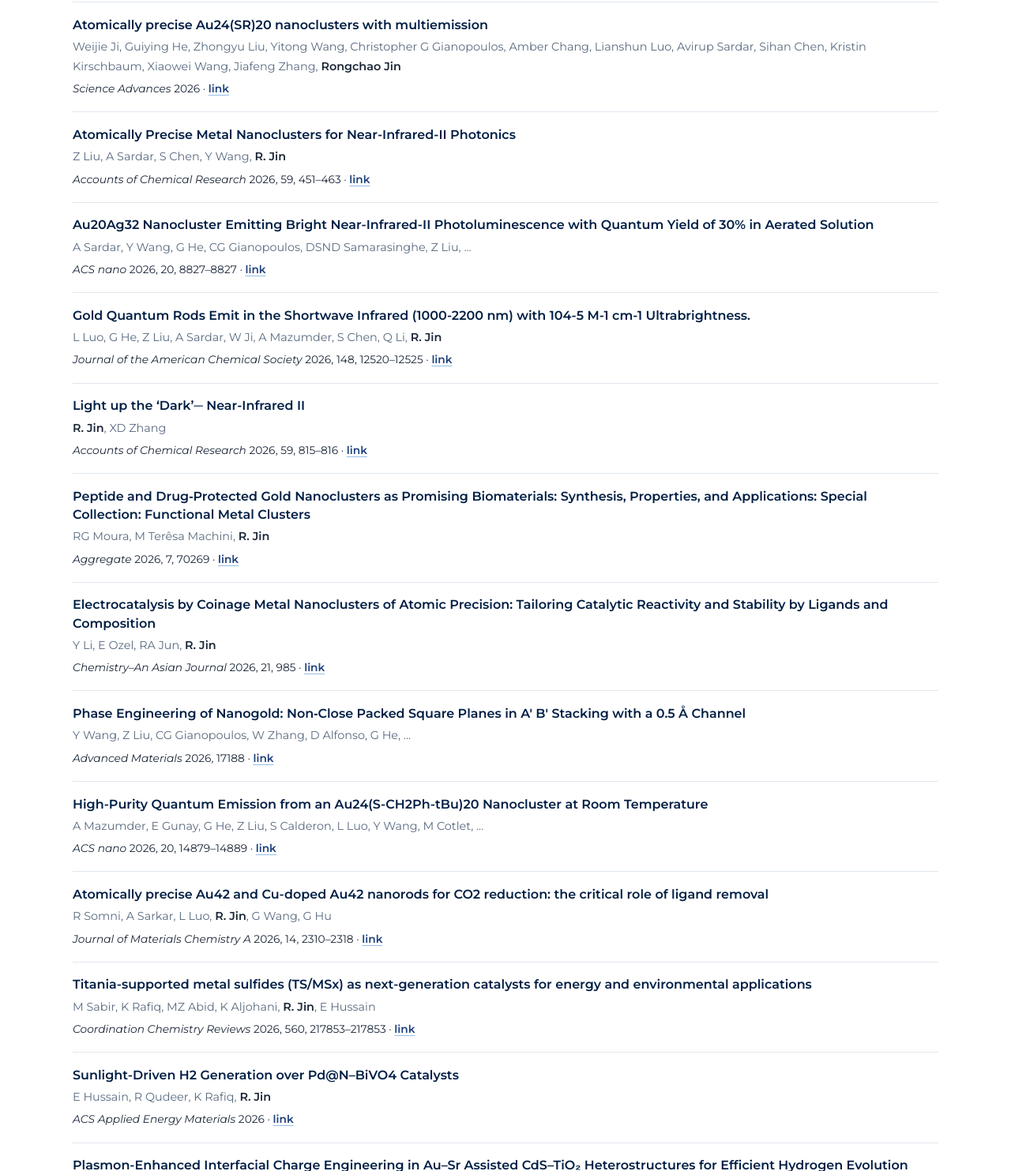
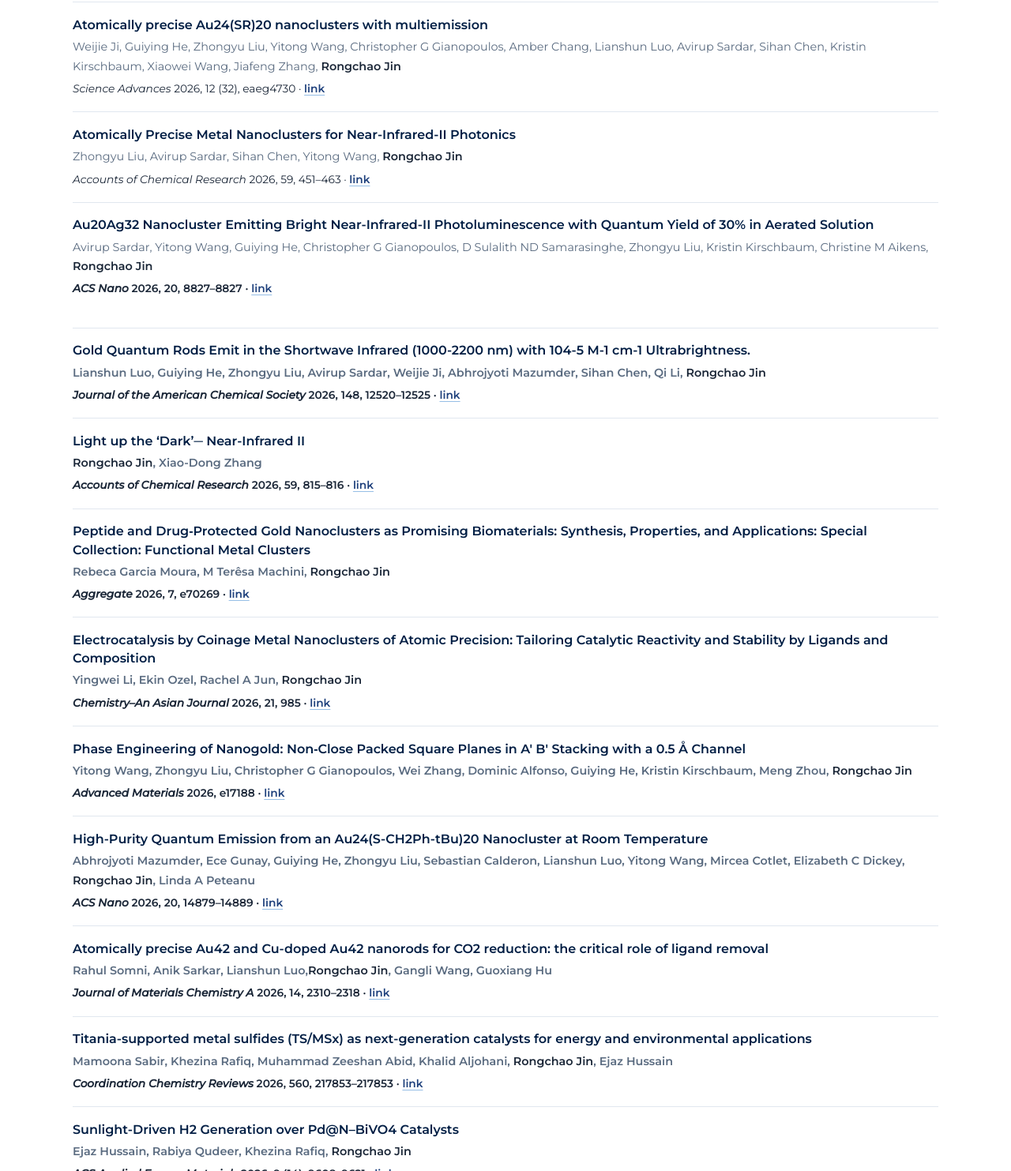
Before and after one commit to heguiying-design/rongchao, a plain HTML site: page publications.html in a window 1280 px wide. Shown: the part 1317-2800 px from the top of the page at 79% size. Drawn offline with Linux system fonts and the light colour scheme.

Commit message:
Update publications.html

```diff
--- a/publications.html
+++ b/publications.html
@@ -59,7 +59,7 @@
         <div>
           <div class="pub-title">Atomically precise nanoclusters of coinage metals for photothermal energy conversion: recent progress and biomedical applications</div>
           <div class="pub-authors">Abhrojyoti Mazumder, Zhongyu Liu, <strong>Rongchao Jin</strong></div>
-          <div class="pub-meta"><span class="journal">Nanoscale</span> 2026 · <a href="https://pubs.rsc.org/nr/article/18/40/21611/1361391">link</a></div>
+          <div class="pub-meta"><span class="journal">Nanoscale</span> 2026, 18 (40), 21611-21641 · <a href="https://pubs.rsc.org/nr/article/18/40/21611/1361391">link</a></div>
         </div>
        </li>
       <li class="pub">
@@ -67,7 +67,15 @@
         <div>
           <div class="pub-title">One‐End‐Truncated Au52 and Au70 Quantum Rods: High‐Quantum‐Yield NIR‐II Emitters With Aspect‐Ratio‐Dominated Photophysics</div>
           <div class="pub-authors">Lianshun Luo, Avirup Sardar, Guiying He, Abhrojyoti Mazumder, Guoxiang Hu, Gangli Wang, <strong>Rongchao Jin</strong></div>
-          <div class="pub-meta"><span class="journal">Angewandte Chemie International Edition</span> 2026 · <a href="https://onlinelibrary.wiley.com/doi/full/10.1002/anie.1815171">link</a></div>
+          <div class="pub-meta"><span class="journal">Angewandte Chemie International Edition</span> 2026, 65 (42), e1815171 · <a href="https://onlinelibrary.wiley.com/doi/full/10.1002/anie.1815171">link</a></div>
+        </div>
+       </li>
+       <li class="pub">
+        <span class="pub-year">·</span>
+        <div>
+          <div class="pub-title">Excitation-Wavelength-Dependent Dual Emission in Au42 Quantum Rods</div>
+          <div class="pub-authors">Guiying He, Lianshun Luo, Mircea Cotlet, Guoxiang Hu, Gangli Wang, <strong>Rongchao Jin</strong></div>
+          <div class="pub-meta"><span class="journal">Nano Letters</span> 2026, 26 (41), 14409–14417 · <a href="https://pubs.acs.org/nalefd/article/doi/10.1021/acs.nanolett.6c04058/5449096">link</a></div>
         </div>
        </li>
       <li class="pub">
@@ -75,7 +83,7 @@
         <div>
           <div class="pub-title">Mechanism of Multiple Emission in Gold Quantum Boxes and Design Rules for Strong Near-Infrared Luminescence</div>
           <div class="pub-authors">Kang Li, Yitong Wang, Pu Wang, <strong>Rongchao Jin</strong></div>, Yong Pei
-          <div class="pub-meta"><span class="journal">ACS Nano</span> 2026 · <a href="https://pubs.acs.org/ancac3/article/20/39/26599/5434917">link</a></div>
+          <div class="pub-meta"><span class="journal">ACS Nano</span> 2026, 20 (39), 26599-26611 · <a href="https://pubs.acs.org/ancac3/article/20/39/26599/5434917">link</a></div>
         </div>
        </li>
       <li class="pub">
@@ -83,39 +91,30 @@
         <div>
           <div class="pub-title">Gold quantum rods: modulation of singlet and triplet Exciton populations by the Rod length</div>
           <div class="pub-authors">Guiying He, Lianshun Luo, Avirup Sardar, Weijie Ji, Mircea Cotlet, <strong>Rongchao Jin</strong></div>
-          <div class="pub-meta"><span class="journal">Journal American Chemical Society</span> 2026 · <a href="https://pubs.acs.org/jacsat/article/148/33/36062/5253494">link</a></div>
+          <div class="pub-meta"><span class="journal">Journal American Chemical Society</span> 2026, 148 (33), 36062-36070· <a href="https://pubs.acs.org/jacsat/article/148/33/36062/5253494">link</a></div>
         </div>
        </li>
       <li class="pub">
         <span class="pub-year">·</span>
         <div>
-          <div class="pub-title">Excitation-Wavelength-Dependent Dual Emission in Au42 Quantum Rods</div>
-          <div class="pub-authors">Guiying He, Lianshun Luo, Mircea Cotlet, Guoxiang Hu, Gangli Wang, <strong>Rongchao Jin</strong></div>
-          <div class="pub-meta"><span class="journal">Nano Letters</span> 2026 · <a href="https://pubs.acs.org/nalefd/article/doi/10.1021/acs.nanolett.6c04058/5449096">link</a></div>
+          <div class="pub-title">High-Entropy Materials as Catalysts for Alcohol and Polyol Electro-oxidation: Advances, Mechanisms, and Future Perspectives</div>
+          <div class="pub-authors">Arslan Hameed, Sanaa Javed, Irsa Tariq, Peng Li, Muhammad Arif Nadeem, <strong>R. Jin</strong></div>
+          <div class="pub-meta"><span class="journal">ACS Catalysis</span> 2026, 16 (3), 1802-1831 · <a href="https://pubs.acs.org/accacs/article/16/3/1802/5080995">link</a></div>
         </div>
        </li>
       <li class="pub">
-        <span class="pub-year">·</span>
-        <div>
-          <div class="pub-title">High-Entropy Materials as Catalysts for Alcohol and Polyol Electro-oxidation: Advances, Mechanisms, and Future Perspectives</div>
-          <div class="pub-authors">A Hameed, S Javed, I Tariq, P Li, MA Nadeem, <strong>R. Jin</strong></div>
-          <div class="pub-meta"><span class="journal">ACS Catalysis</span> 2026 · <a href="https://scholar.google.com/citations?view_op=view_citation&amp;hl=en&amp;user=vveoESoAAAAJ&amp;cstart=300&amp;pagesize=100&amp;citation_for_view=vveoESoAAAAJ:mSnHxa73OtAC">link</a></div>
-        </div>
-       </li>
-            <li class="pub">
         <span class="pub-year">·</span>
         <div>
           <div class="pub-title">Atomically precise Au24(SR)20 nanoclusters with multiemission</div>
           <div class="pub-authors">Weijie Ji, Guiying He, Zhongyu Liu, Yitong Wang, Christopher G Gianopoulos, Amber Chang, Lianshun Luo, Avirup Sardar, Sihan Chen, Kristin Kirschbaum, Xiaowei Wang, Jiafeng Zhang, <strong>Rongchao Jin</strong></div>
-          <div class="pub-meta"><span class="journal">Science Advances </span> 2026 · <a href="https://www.science.org/doi/full/10.1126/sciadv.aeg4730">link</a></div>
-        </div>
-      </li>
-      <li class="pub">
-        <span class="pub-year">·</span>
-
-        <div>
+          <div class="pub-meta"><span class="journal">Science Advances </span> 2026, 12 (32), eaeg4730 · <a href="https://www.science.org/doi/full/10.1126/sciadv.aeg4730">link</a></div>
+        </div>
+      </li>
+      <li class="pub">
+        <span class="pub-year">·</span>
+       <div>
           <div class="pub-title">Atomically Precise Metal Nanoclusters for Near-Infrared-II Photonics</div>
-          <div class="pub-authors">Z Liu, A Sardar, S Chen, Y Wang, <strong>R. Jin</strong></div>
+          <div class="pub-authors">Zhongyu Liu, Avirup Sardar, Sihan Chen, Yitong Wang, <strong>Rongchao Jin</strong></div>
           <div class="pub-meta"><span class="journal">Accounts of Chemical Research</span> 2026, 59, 451–463 · <a href="https://doi.org/10.1021/acs.accounts.5c00782">link</a></div>
         </div>
       </li>
@@ -123,130 +122,130 @@
         <span class="pub-year">·</span>
         <div>
           <div class="pub-title">Au20Ag32 Nanocluster Emitting Bright Near-Infrared-II Photoluminescence with Quantum Yield of 30% in Aerated Solution</div>
-          <div class="pub-authors">A Sardar, Y Wang, G He, CG Gianopoulos, DSND Samarasinghe, Z Liu, ...</div>
-          <div class="pub-meta"><span class="journal">ACS nano</span> 2026, 20, 8827–8827 · <a href="https://scholar.google.com/citations?view_op=view_citation&amp;hl=en&amp;user=vveoESoAAAAJ&amp;cstart=300&amp;pagesize=100&amp;citation_for_view=vveoESoAAAAJ:KXHmhzr5f2IC">link</a></div>
+          <div class="pub-authors">Avirup Sardar, Yitong Wang, Guiying He, Christopher G Gianopoulos, D Sulalith ND Samarasinghe, Zhongyu Liu, Kristin Kirschbaum, Christine M Aikens, <strong>Rongchao Jin<strong></div>
+          <div class="pub-meta"><span class="journal">ACS Nano</span> 2026, 20, 8827–8827 · <a href="https://pubs.acs.org/ancac3/article/20/10/8827/5151995">link</a></div>
         </div>
       </li>
       <li class="pub">
         <span class="pub-year">·</span>
         <div>
           <div class="pub-title">Gold Quantum Rods Emit in the Shortwave Infrared (1000-2200 nm) with 104-5 M-1 cm-1 Ultrabrightness.</div>
-          <div class="pub-authors">L Luo, G He, Z Liu, A Sardar, W Ji, A Mazumder, S Chen, Q Li, <strong>R. Jin</strong></div>
-          <div class="pub-meta"><span class="journal">Journal of the American Chemical Society</span> 2026, 148, 12520–12525 · <a href="https://scholar.google.com/citations?view_op=view_citation&amp;hl=en&amp;user=vveoESoAAAAJ&amp;cstart=300&amp;pagesize=100&amp;citation_for_view=vveoESoAAAAJ:imad7qCvcD4C">link</a></div>
+          <div class="pub-authors">Lianshun Luo, Guiying He, Zhongyu Liu, Avirup Sardar, Weijie Ji, Abhrojyoti Mazumder, Sihan Chen, Qi Li, <strong>Rongchao Jin</strong></div>
+          <div class="pub-meta"><span class="journal">Journal of the American Chemical Society</span> 2026, 148, 12520–12525 · <a href="https://doi.org/10.1021/jacs.6c02971">link</a></div>
         </div>
       </li>
       <li class="pub">
         <span class="pub-year">·</span>
         <div>
           <div class="pub-title">Light up the ‘Dark’─ Near-Infrared II</div>
-          <div class="pub-authors"><strong>R. Jin</strong>, XD Zhang</div>
-          <div class="pub-meta"><span class="journal">Accounts of Chemical Research</span> 2026, 59, 815–816 · <a href="https://scholar.google.com/citations?view_op=view_citation&amp;hl=en&amp;user=vveoESoAAAAJ&amp;cstart=300&amp;pagesize=100&amp;citation_for_view=vveoESoAAAAJ:Cn5sofW4b3YC">link</a></div>
+          <div class="pub-authors"><strong>Rongchao Jin</strong>, Xiao-Dong Zhang</div>
+          <div class="pub-meta"><span class="journal">Accounts of Chemical Research</span> 2026, 59, 815–816 · <a href="https://pubs.acs.org/achre4/article/59/6/815/5079469/">link</a></div>
         </div>
       </li>
       <li class="pub">
         <span class="pub-year">·</span>
         <div>
           <div class="pub-title">Peptide and Drug‐Protected Gold Nanoclusters as Promising Biomaterials: Synthesis, Properties, and Applications: Special Collection: Functional Metal Clusters</div>
-          <div class="pub-authors">RG Moura, M Terêsa Machini, <strong>R. Jin</strong></div>
-          <div class="pub-meta"><span class="journal">Aggregate</span> 2026, 7, 70269 · <a href="https://scholar.google.com/citations?view_op=view_citation&amp;hl=en&amp;user=vveoESoAAAAJ&amp;cstart=300&amp;pagesize=100&amp;citation_for_view=vveoESoAAAAJ:Eu_4uSHeUgAC">link</a></div>
+          <div class="pub-authors">Rebeca Garcia Moura, M Terêsa Machini, <strong>Rongchao Jin</strong></div>
+          <div class="pub-meta"><span class="journal">Aggregate</span> 2026, 7, e70269 · <a href="https://onlinelibrary.wiley.com/doi/full/10.1002/agt2.70269">link</a></div>
         </div>
       </li>
       <li class="pub">
         <span class="pub-year">·</span>
         <div>
           <div class="pub-title">Electrocatalysis by Coinage Metal Nanoclusters of Atomic Precision: Tailoring Catalytic Reactivity and Stability by Ligands and Composition</div>
-          <div class="pub-authors">Y Li, E Ozel, RA Jun, <strong>R. Jin</strong></div>
-          <div class="pub-meta"><span class="journal">Chemistry–An Asian Journal</span> 2026, 21, 985 · <a href="https://scholar.google.com/citations?view_op=view_citation&amp;hl=en&amp;user=vveoESoAAAAJ&amp;cstart=300&amp;pagesize=100&amp;citation_for_view=vveoESoAAAAJ:GtszHNlY0egC">link</a></div>
+          <div class="pub-authors">Yingwei Li, Ekin Ozel, Rachel A Jun, <strong>Rongchao Jin</strong></div>
+          <div class="pub-meta"><span class="journal">Chemistry–An Asian Journal</span> 2026, 21, 985 · <a href="https://aces.onlinelibrary.wiley.com/doi/full/10.1002/asia.202500985">link</a></div>
         </div>
       </li>
       <li class="pub">
         <span class="pub-year">·</span>
         <div>
           <div class="pub-title">Phase Engineering of Nanogold: Non‐Close Packed Square Planes in A′ B′ Stacking with a 0.5 Å Channel</div>
-          <div class="pub-authors">Y Wang, Z Liu, CG Gianopoulos, W Zhang, D Alfonso, G He, ...</div>
-          <div class="pub-meta"><span class="journal">Advanced Materials</span> 2026, 17188 · <a href="https://scholar.google.com/citations?view_op=view_citation&amp;hl=en&amp;user=vveoESoAAAAJ&amp;cstart=300&amp;pagesize=100&amp;citation_for_view=vveoESoAAAAJ:uL3q62Y73bEC">link</a></div>
+          <div class="pub-authors">Yitong Wang, Zhongyu Liu, Christopher G Gianopoulos, Wei Zhang, Dominic Alfonso, Guiying He, Kristin Kirschbaum, Meng Zhou, <strong>Rongchao Jin</strong></div>
+          <div class="pub-meta"><span class="journal">Advanced Materials</span> 2026, e17188 · <a href="https://advanced.onlinelibrary.wiley.com/doi/full/10.1002/adma.202517188">link</a></div>
         </div>
       </li>
       <li class="pub">
         <span class="pub-year">·</span>
         <div>
           <div class="pub-title">High-Purity Quantum Emission from an Au24(S-CH2Ph-tBu)20 Nanocluster at Room Temperature</div>
-          <div class="pub-authors">A Mazumder, E Gunay, G He, Z Liu, S Calderon, L Luo, Y Wang, M Cotlet, ...</div>
-          <div class="pub-meta"><span class="journal">ACS nano</span> 2026, 20, 14879–14889 · <a href="https://scholar.google.com/citations?view_op=view_citation&amp;hl=en&amp;user=vveoESoAAAAJ&amp;cstart=300&amp;pagesize=100&amp;citation_for_view=vveoESoAAAAJ:vytXtR8tOLIC">link</a></div>
+          <div class="pub-authors">Abhrojyoti Mazumder, Ece Gunay, Guiying He, Zhongyu Liu, Sebastian Calderon, Lianshun Luo, Yitong Wang, Mircea Cotlet, Elizabeth C Dickey, <strong>Rongchao Jin</strong>, Linda A Peteanu</div>
+          <div class="pub-meta"><span class="journal">ACS Nano</span> 2026, 20, 14879–14889 · <a href="https://pubs.acs.org/ancac3/article/20/20/14879/5106714/">link</a></div>
         </div>
       </li>
       <li class="pub">
         <span class="pub-year">·</span>
         <div>
           <div class="pub-title">Atomically precise Au42 and Cu-doped Au42 nanorods for CO2 reduction: the critical role of ligand removal</div>
-          <div class="pub-authors">R Somni, A Sarkar, L Luo, <strong>R. Jin</strong>, G Wang, G Hu</div>
-          <div class="pub-meta"><span class="journal">Journal of Materials Chemistry A</span> 2026, 14, 2310–2318 · <a href="https://scholar.google.com/citations?view_op=view_citation&amp;hl=en&amp;user=vveoESoAAAAJ&amp;cstart=300&amp;pagesize=100&amp;citation_for_view=vveoESoAAAAJ:IuYOVjjUQBMC">link</a></div>
+          <div class="pub-authors">Rahul Somni, Anik Sarkar, Lianshun Luo,<strong>Rongchao Jin</strong>, Gangli Wang, Guoxiang Hu</div>
+          <div class="pub-meta"><span class="journal">Journal of Materials Chemistry A</span> 2026, 14, 2310–2318 · <a href="https://pubs.rsc.org/ta/article-abstract/14/4/2310/915563">link</a></div>
         </div>
       </li>
       <li class="pub">
         <span class="pub-year">·</span>
         <div>
           <div class="pub-title">Titania-supported metal sulfides (TS/MSx) as next-generation catalysts for energy and environmental applications</div>
-          <div class="pub-authors">M Sabir, K Rafiq, MZ Abid, K Aljohani, <strong>R. Jin</strong>, E Hussain</div>
-          <div class="pub-meta"><span class="journal">Coordination Chemistry Reviews</span> 2026, 560, 217853–217853 · <a href="https://scholar.google.com/citations?view_op=view_citation&amp;hl=en&amp;user=vveoESoAAAAJ&amp;cstart=400&amp;pagesize=100&amp;citation_for_view=vveoESoAAAAJ:c4A-nLdbYHEC">link</a></div>
+          <div class="pub-authors">Mamoona Sabir, Khezina Rafiq, Muhammad Zeeshan Abid, Khalid Aljohani, <strong>Rongchao Jin</strong>, Ejaz Hussain</div>
+          <div class="pub-meta"><span class="journal">Coordination Chemistry Reviews</span> 2026, 560, 217853–217853 · <a href="https://www.sciencedirect.com/science/article/pii/S0010854526002894">link</a></div>
         </div>
       </li>
       <li class="pub">
         <span class="pub-year">·</span>
         <div>
           <div class="pub-title">Sunlight-Driven H2 Generation over Pd@N–BiVO4 Catalysts</div>
-          <div class="pub-authors">E Hussain, R Qudeer, K Rafiq, <strong>R. Jin</strong></div>
-          <div class="pub-meta"><span class="journal">ACS Applied Energy Materials</span> 2026 · <a href="https://scholar.google.com/citations?view_op=view_citation&amp;hl=en&amp;user=vveoESoAAAAJ&amp;cstart=400&amp;pagesize=100&amp;citation_for_view=vveoESoAAAAJ:kkE12xK_jI8C">link</a></div>
+          <div class="pub-authors">Ejaz Hussain, Rabiya Qudeer, Khezina Rafiq, <strong>Rongchao Jin</strong></div>
+          <div class="pub-meta"><span class="journal">ACS Applied Energy Materials</span> 2026, 9 (14): 9608–9621 · <a href="https://doi.org/10.1021/acsaem.6c01848">link</a></div>
         </div>
       </li>
       <li class="pub">
         <span class="pub-year">·</span>
         <div>
           <div class="pub-title">Plasmon-Enhanced Interfacial Charge Engineering in Au–Sr Assisted CdS–TiO₂ Heterostructures for Efficient Hydrogen Evolution</div>
-          <div class="pub-authors">M Sabir, M Jalil, MZ Abid, K Aljohani, BS Aljohani, K Rafiq, <strong>R. Jin</strong>, ...</div>
-          <div class="pub-meta"><span class="journal">Nanoscale</span> 2026 · <a href="https://scholar.google.com/citations?view_op=view_citation&amp;hl=en&amp;user=vveoESoAAAAJ&amp;cstart=400&amp;pagesize=100&amp;citation_for_view=vveoESoAAAAJ:-woIMpg1IzIC">link</a></div>
+          <div class="pub-authors">Mamoona Sabir, Muhammad Jalil, Muhammad Zeeshan Abid, Khalid Aljohani, Bassam S Aljohani, Khezina Rafiq, <strong>Rongchao Jin</strong>, Ejaz Hussain</div>
+          <div class="pub-meta"><span class="journal">Nanoscale</span> 2026 · <a href="https://doi.org/10.1039/D6NR01517D">link</a></div>
         </div>
       </li>
       <li class="pub">
         <span class="pub-year">·</span>
         <div>
           <div class="pub-title">Phase Engineering of Atomically Precise Nanoclusters (APNCs) of Gold and Beyond</div>
-          <div class="pub-authors">Y Wang, A Sardar, W Ji, Z Liu, <strong>R. Jin</strong></div>
-          <div class="pub-meta"><span class="journal">Advanced Materials</span> 2026, 23688 · <a href="https://scholar.google.com/citations?view_op=view_citation&amp;hl=en&amp;user=vveoESoAAAAJ&amp;cstart=400&amp;pagesize=100&amp;citation_for_view=vveoESoAAAAJ:zBs93F57jOAC">link</a></div>
-        </div>
-      </li>
-      <li class="pub">
-        <span class="pub-year">·</span>
-        <div>
-          <div class="pub-title">When Do Band Gap Calculations Agree with Experiments in Monolayer-Protected Cu14 and Au20 Atomically Precise Nanoclusters? A (TD)-DFT Comparison of …</div>
-          <div class="pub-authors">S Elhajj, A Sarkar, Y Wang, <strong>R. Jin</strong>, G Hu, G Wang, S Gozem</div>
-          <div class="pub-meta"><span class="journal">The Journal of Physical Chemistry C</span> 2026, 130, 5863–5881 · <a href="https://scholar.google.com/citations?view_op=view_citation&amp;hl=en&amp;user=vveoESoAAAAJ&amp;cstart=400&amp;pagesize=100&amp;citation_for_view=vveoESoAAAAJ:SO_TuQIDlSwC">link</a></div>
+          <div class="pub-authors">Yitong Wang, Avirup Sardar, Weijie Ji, Zhongyu Liu, <strong>Rongchao Jin</strong></div>
+          <div class="pub-meta"><span class="journal">Advanced Materials</span> 2026, 23688 · <a href="https://doi.org/10.1002/adma.202523688">link</a></div>
+        </div>
+      </li>
+      <li class="pub">
+        <span class="pub-year">·</span>
+        <div>
+          <div class="pub-title">When Do Band Gap Calculations Agree with Experiments in Monolayer-Protected Cu14 and Au20 Atomically Precise Nanoclusters? A (TD)-DFT Comparison of HOMO–LUMO, Fundamental, Optical, and Electrochemical Energy Gaps</div>
+          <div class="pub-authors">Sarah Elhajj, Anik Sarkar, Yitong Wang, <strong>Rongchao Jin</strong>, Guoxiang Hu, Gangli Wang, Samer Gozem</div>
+          <div class="pub-meta"><span class="journal">The Journal of Physical Chemistry C</span> 2026, 130, 5863–5881 · <a href="https://doi.org/10.1021/acs.jpcc.6c01227">link</a></div>
         </div>
       </li>
       <li class="pub">
         <span class="pub-year">·</span>
         <div>
           <div class="pub-title">Photoresponsive nanoclusters open an avenue for nanofabrication</div>
-          <div class="pub-authors">A Sardar, <strong>R. Jin</strong></div>
-          <div class="pub-meta"><span class="journal">National Science Review 13 (7), nwag</span> 2026, 136 · <a href="https://scholar.google.com/citations?view_op=view_citation&amp;hl=en&amp;user=vveoESoAAAAJ&amp;cstart=400&amp;pagesize=100&amp;citation_for_view=vveoESoAAAAJ:vzY-6mMDyDUC">link</a></div>
+          <div class="pub-authors">Avirup Sardar, <strong>Rongchao Jin</strong></div>
+          <div class="pub-meta"><span class="journal">National Science Review 13 (7), nwag</span> 2026, 136 · <a href="https://academic.oup.com/nsr/article/13/7/nwag136/8507234">link</a></div>
         </div>
       </li>
       <li class="pub">
         <span class="pub-year">·</span>
         <div>
           <div class="pub-title">Steady-state and time-resolved near-infrared photoluminescence of [M1Ag24(SR)18]n− (M = Ag, Au, Pt, Pd, Ni) nanoclusters</div>
-          <div class="pub-authors">U Tash, W Ji, A Sardar, Y Wang, <strong>R. Jin</strong></div>
-          <div class="pub-meta"><span class="journal">Physical Chemistry Chemical Physics</span> 2026, 28, 6313–6322 · <a href="https://scholar.google.com/citations?view_op=view_citation&amp;hl=en&amp;user=vveoESoAAAAJ&amp;cstart=400&amp;pagesize=100&amp;citation_for_view=vveoESoAAAAJ:FjJfEob-QowC">link</a></div>
-        </div>
-      </li>
-      <li class="pub">
+          <div class="pub-authors">Usama Tash, Weijie Ji, Avirup Sardar, Yitong Wang, <strong>Rongchao Jin</strong></div>
+          <div class="pub-meta"><span class="journal">Physical Chemistry Chemical Physics</span> 2026, 28, 6313–6322 · <a href="https://doi.org/10.1039/d5cp04426j">link</a></div>
+        </div>
+      </li>
+      <!-- <li class="pub">
         <span class="pub-year">·</span>
         <div>
           <div class="pub-title">Minding the Band gap: Major Factors for Correlating Computations with Experiments in Cu14 and Au20 Atomically Precise Nanoclusters</div>
           <div class="pub-authors">S Elhajj, A Sarkar, Y Wang, <strong>R. Jin</strong>, G Hu, G Wang, S Gozem</div>
           <div class="pub-meta"><span class="journal">ChemRxiv</span> 2026, 2026 · <a href="https://scholar.google.com/citations?view_op=view_citation&amp;hl=en&amp;user=vveoESoAAAAJ&amp;cstart=400&amp;pagesize=100&amp;citation_for_view=vveoESoAAAAJ:MJ-TmkugpmcC">link</a></div>
         </div>
-      </li>
+      </li> -->
     </ul>
     <div class="year-divider">2025</div>
     <ul class="pub-list">
```
